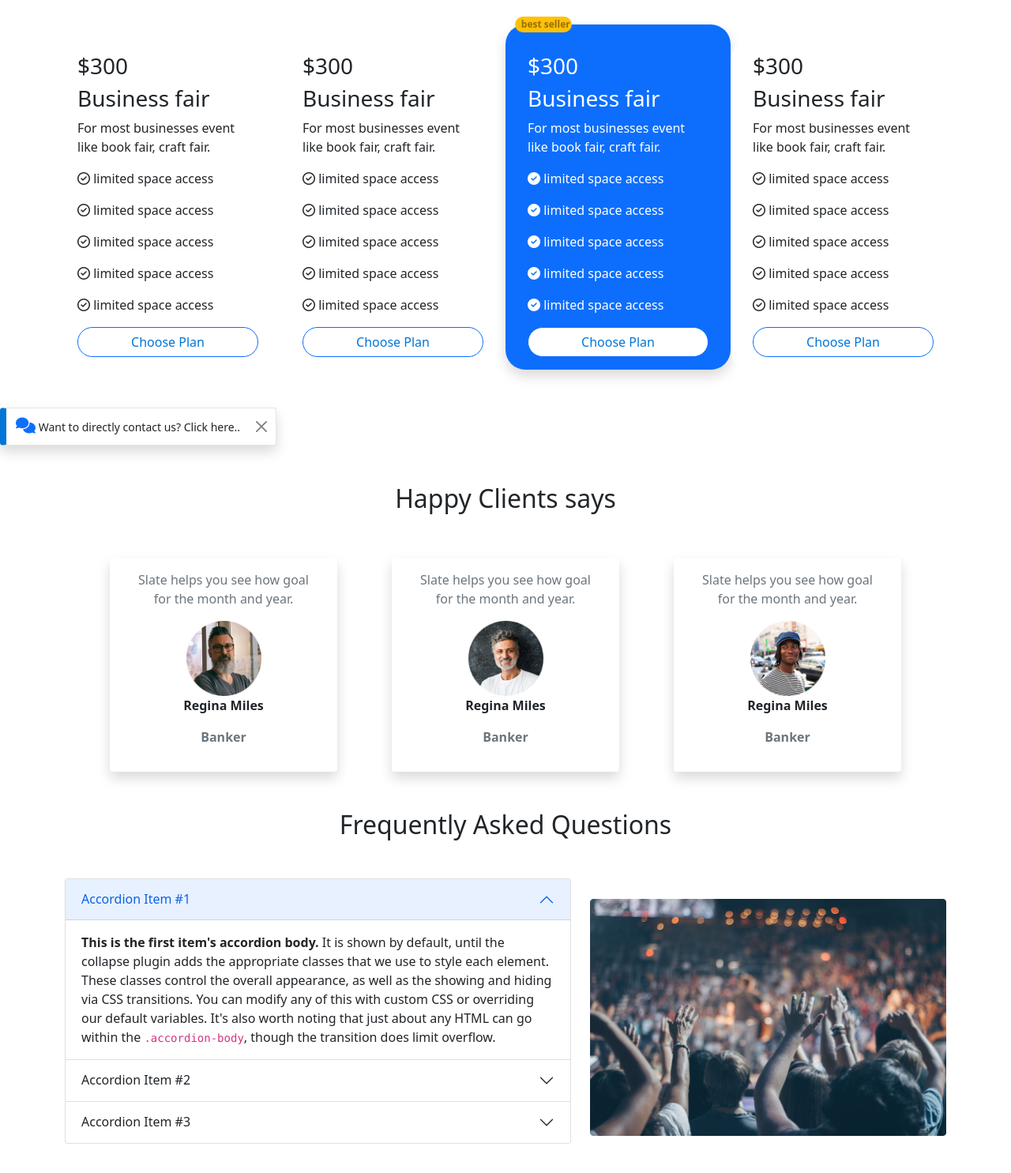
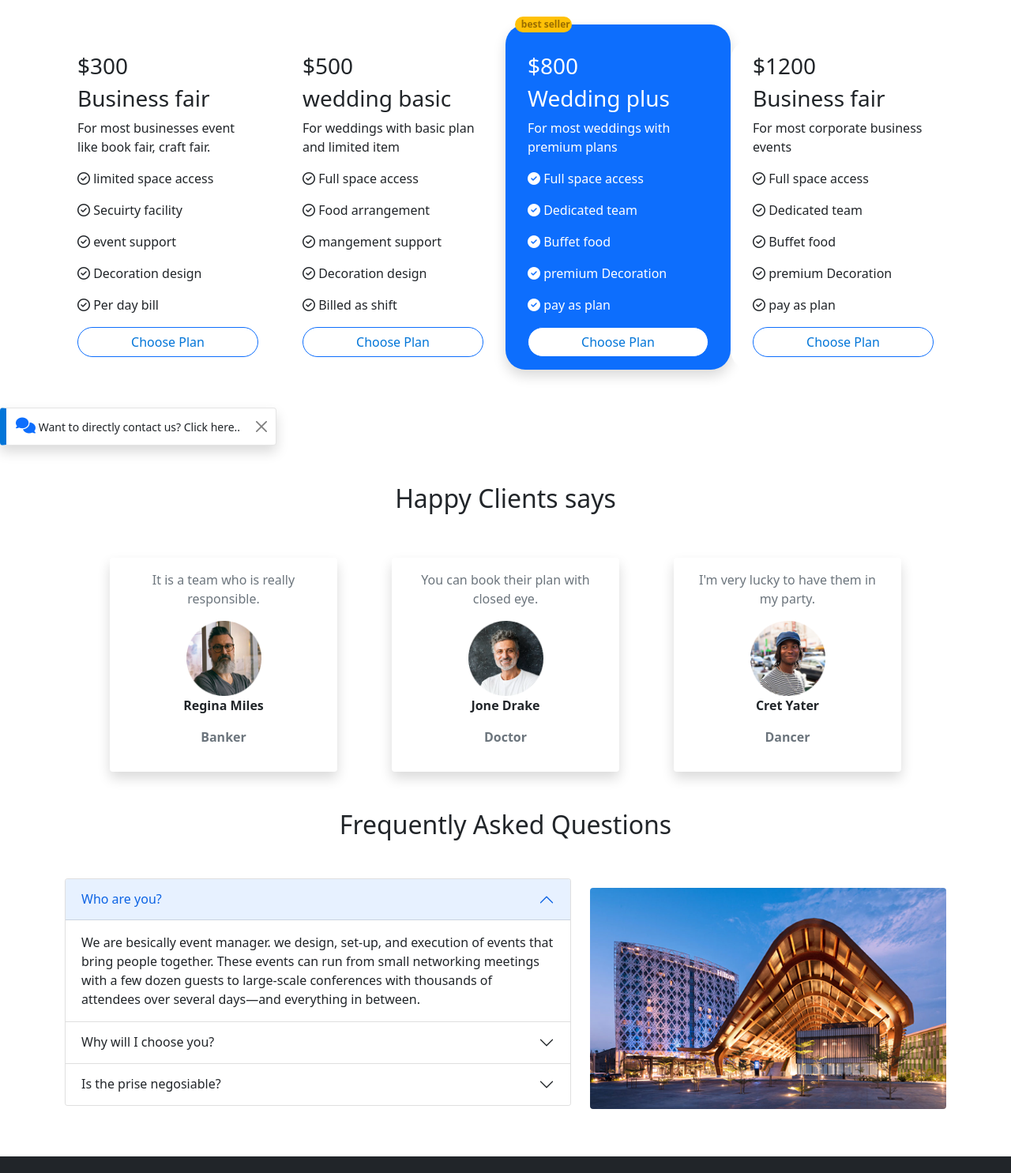
Before and after one commit to mh4bib/convention-center, a plain HTML site: page index.html in a window 1280 px wide. Shown: the part 695-2180 px from the top of the page at 79% size. Drawn offline with nearby package versions, Linux system fonts and the light colour scheme.

Commit message:
final commit

```diff
--- a/css/style.css
+++ b/css/style.css
@@ -1,4 +1,7 @@
-
+.title{
+    font-size: 1.2rem;
+    font-weight: 700;
+}
 .my-card{
     border: none;
     border-radius: 25px;
--- a/index.html
+++ b/index.html
@@ -16,9 +16,9 @@
     <header>
         <!-- navbar starts  -->
         <nav class="navbar navbar-expand-lg navbar-light bg-white">
-            <div class="container">
+            <div class="container align-items-center">
               <div>
-                <a class="navbar-brand" href="#">Lorem Convention Center</a>
+                <a class="navbar-brand title" href="#">MH Convention Center</a>
               </div>
               <div>
                 <button class="navbar-toggler" type="button" data-bs-toggle="collapse" data-bs-target="#navbarSupportedContent" aria-controls="navbarSupportedContent" aria-expanded="false" aria-label="Toggle navigation">
@@ -54,26 +54,26 @@
             </div>
             <div class="carousel-inner">
               <div class="carousel-item active">
-                <img src="images/banner.png" class="d-block w-100" alt="...">
+                <img src="images/wedding.png" class="d-block w-100" alt="...">
                 <div class="carousel-caption">
-                  <h5>First slide label</h5>
-                  <p>Some representative placeholder content for the first slide.</p>
+                  <h5>Wedding</h5>
+                  <p>We will make spesial your wedding ceremony.</p>
                   <button type="button" class="btn btn-primary">Primary</button>
                 </div>
               </div>
               <div class="carousel-item">
-                <img src="images/banner.png" class="d-block w-100" alt="...">
+                <img src="images/birthday.png" class="d-block w-100" alt="...">
                 <div class="carousel-caption">
-                  <h5>Second slide label</h5>
-                  <p>Some representative placeholder content for the second slide.</p>
+                  <h5>Birthday</h5>
+                  <p>We will wish you a great birthday .</p>
                   <button type="button" class="btn btn-primary">Primary</button>
                 </div>
               </div>
               <div class="carousel-item">
-                <img src="images/banner.png" class="d-block w-100" alt="...">
+                <img src="images/party.png" class="d-block w-100" alt="...">
                 <div class="carousel-caption">
-                  <h5>Third slide label</h5>
-                  <p>Some representative placeholder content for the third slide.</p>
+                  <h5>Party</h5>
+                  <p>You'll just enjoy, rest is ours.</p>
                   <button type="button" class="btn btn-primary">Primary</button>
                 </div>
               </div>
@@ -93,7 +93,7 @@
     <main>
       <!-- plans -->
       <div class="container mt-5 mb-4">
-        <h2 class="text-center mb-5">Our package</h2>
+        <h2 class="text-center mb-5">Our packages</h2>
         <div class="row justify-content-evenly align-items-end">
           <div class="card mb-4 border-light col-sm-11 col-md-5 col-lg-3 my-card" style="max-width: 18rem;">
             <div class="card-body">
@@ -101,10 +101,10 @@
               <h3>Business fair</h3>
               <p>For most businesses event like book fair, craft fair.</p>
               <p><i class="far fa-check-circle"></i> limited space access</p>
-              <p><i class="far fa-check-circle"></i> limited space access</p>
-              <p><i class="far fa-check-circle"></i> limited space access</p>
-              <p><i class="far fa-check-circle"></i> limited space access</p>
-              <p><i class="far fa-check-circle"></i> limited space access</p>
+              <p><i class="far fa-check-circle"></i> Secuirty facility</p>
+              <p><i class="far fa-check-circle"></i> event support</p>
+              <p><i class="far fa-check-circle"></i> Decoration design</p>
+              <p><i class="far fa-check-circle"></i> Per day bill</p>
               <div class="d-grid gap-2">
                 <button class="btn btn-primary my-button" type="button">Choose Plan</button>
               </div>
@@ -112,14 +112,14 @@
           </div>
           <div class="card mb-4 border-light col-lg-3 my-card" style="max-width: 18rem;">
             <div class="card-body">
-              <h3>$300</h3>
-              <h3>Business fair</h3>
-              <p>For most businesses event like book fair, craft fair.</p>
-              <p><i class="far fa-check-circle"></i> limited space access</p>
-              <p><i class="far fa-check-circle"></i> limited space access</p>
-              <p><i class="far fa-check-circle"></i> limited space access</p>
-              <p><i class="far fa-check-circle"></i> limited space access</p>
-              <p><i class="far fa-check-circle"></i> limited space access</p>
+              <h3>$500</h3>
+              <h3>wedding basic</h3>
+              <p>For weddings with basic plan and limited item</p>
+              <p><i class="far fa-check-circle"></i> Full space access</p>
+              <p><i class="far fa-check-circle"></i> Food arrangement</p>
+              <p><i class="far fa-check-circle"></i> mangement support</p>
+              <p><i class="far fa-check-circle"></i> Decoration design</p>
+              <p><i class="far fa-check-circle"></i> Billed as shift</p>
               <div class="d-grid gap-2">
                 <button class="btn btn-primary my-button" type="button">Choose Plan</button>
               </div>
@@ -128,14 +128,14 @@
           <div class="card mb-4 bg-primary col-lg-3 text-white shadow my-card" style="max-width: 18rem;">
               <span class="badge bg-warning my-badge">best seller</span>
             <div class="card-body">
-              <h3>$300</h3>
-              <h3>Business fair</h3>
-              <p>For most businesses event like book fair, craft fair.</p>
-              <p><i class="fas fa-check-circle"></i> limited space access</p>
-              <p><i class="fas fa-check-circle"></i> limited space access</p>
-              <p><i class="fas fa-check-circle"></i> limited space access</p>
-              <p><i class="fas fa-check-circle"></i> limited space access</p>
-              <p><i class="fas fa-check-circle"></i> limited space access</p>
+              <h3>$800</h3>
+              <h3>Wedding plus</h3>
+              <p>For most weddings with premium plans</p>
+              <p><i class="fas fa-check-circle"></i> Full space access</p>
+              <p><i class="fas fa-check-circle"></i> Dedicated team</p>
+              <p><i class="fas fa-check-circle"></i> Buffet food</p>
+              <p><i class="fas fa-check-circle"></i> premium Decoration</p>
+              <p><i class="fas fa-check-circle"></i> pay as plan</p>
               <div class="d-grid gap-2">
                 <button class="btn btn-primary my-button" type="button">Choose Plan</button>
               </div>
@@ -143,14 +143,14 @@
           </div>
           <div class="card mb-4 border-light col-lg-3 my-card" style="max-width: 18rem;">
             <div class="card-body">
-              <h3>$300</h3>
+              <h3>$1200</h3>
               <h3>Business fair</h3>
-              <p>For most businesses event like book fair, craft fair.</p>
-              <p><i class="far fa-check-circle"></i> limited space access</p>
-              <p><i class="far fa-check-circle"></i> limited space access</p>
-              <p><i class="far fa-check-circle"></i> limited space access</p>
-              <p><i class="far fa-check-circle"></i> limited space access</p>
-              <p><i class="far fa-check-circle"></i> limited space access</p>
+              <p>For most corporate business events</p>
+              <p><i class="far fa-check-circle"></i> Full space access</p>
+              <p><i class="far fa-check-circle"></i> Dedicated team</p>
+              <p><i class="far fa-check-circle"></i> Buffet food</p>
+              <p><i class="far fa-check-circle"></i> premium Decoration</p>
+              <p><i class="far fa-check-circle"></i> pay as plan</p>
               <div class="d-grid gap-2">
                 <button class="btn btn-primary my-button" type="button">Choose Plan</button>
               </div>
@@ -173,7 +173,7 @@
         <div class="row justify-content-evenly">
           <div class="card col-sm-12 col-md-6 col-lg-4 mt-5 shadow rounded my-card" style="max-width: 18rem;">
             <div class="card-body text-center">
-              <p class="card-text text-muted">Slate helps you see how goal for the month and year.</p>
+              <p class="card-text text-muted">It is a team who is really responsible.</p>
               <img src="images/person 1.png" class="my-img" alt="...">
               <p class="fw-bold">Regina Miles</p>
               <p class="fw-bold text-muted">Banker</p>
@@ -181,18 +181,18 @@
           </div>
           <div class="card col-sm-12 col-md-6 col-lg-4 mt-5 shadow rounded my-card" style="max-width: 18rem;">
             <div class="card-body text-center">
-              <p class="card-text text-muted">Slate helps you see how goal for the month and year.</p>
+              <p class="card-text text-muted">You can book their plan with closed eye.</p>
               <img src="images/person 2.png" class="my-img" alt="...">
-              <p class="fw-bold">Regina Miles</p>
-              <p class="fw-bold text-muted">Banker</p>
+              <p class="fw-bold">Jone Drake</p>
+              <p class="fw-bold text-muted">Doctor</p>
             </div>
           </div>
           <div class="card col-sm-12 col-md-6 col-lg-4 mt-5 shadow rounded my-card" style="max-width: 18rem;">
             <div class="card-body text-center">
-              <p class="card-text text-muted">Slate helps you see how goal for the month and year.</p>
+              <p class="card-text text-muted">I'm very lucky to have them in my party.</p>
               <img src="images/person 3.png" class="my-img" alt="...">
-              <p class="fw-bold">Regina Miles</p>
-              <p class="fw-bold text-muted">Banker</p>
+              <p class="fw-bold">Cret Yater</p>
+              <p class="fw-bold text-muted">Dancer</p>
             </div>
           </div>
         </div>
@@ -206,43 +206,43 @@
               <div class="accordion-item">
                 <h2 class="accordion-header" id="headingOne">
                   <button class="accordion-button" type="button" data-bs-toggle="collapse" data-bs-target="#collapseOne" aria-expanded="true" aria-controls="collapseOne">
-                    Accordion Item #1
+                   Who are you?
                   </button>
                 </h2>
                 <div id="collapseOne" class="accordion-collapse collapse show" aria-labelledby="headingOne" data-bs-parent="#accordionExample">
                   <div class="accordion-body">
-                    <strong>This is the first item's accordion body.</strong> It is shown by default, until the collapse plugin adds the appropriate classes that we use to style each element. These classes control the overall appearance, as well as the showing and hiding via CSS transitions. You can modify any of this with custom CSS or overriding our default variables. It's also worth noting that just about any HTML can go within the <code>.accordion-body</code>, though the transition does limit overflow.
+                    We are besically event manager. we design, set-up, and execution of events that bring people together. These events can run from small networking meetings with a few dozen guests to large-scale conferences with thousands of attendees over several days—and everything in between.
                   </div>
                 </div>
               </div>
               <div class="accordion-item">
                 <h2 class="accordion-header" id="headingTwo">
                   <button class="accordion-button collapsed" type="button" data-bs-toggle="collapse" data-bs-target="#collapseTwo" aria-expanded="false" aria-controls="collapseTwo">
-                    Accordion Item #2
+                    Why will I choose you?
                   </button>
                 </h2>
                 <div id="collapseTwo" class="accordion-collapse collapse" aria-labelledby="headingTwo" data-bs-parent="#accordionExample">
                   <div class="accordion-body">
-                    <strong>This is the second item's accordion body.</strong> It is hidden by default, until the collapse plugin adds the appropriate classes that we use to style each element. These classes control the overall appearance, as well as the showing and hiding via CSS transitions. You can modify any of this with custom CSS or overriding our default variables. It's also worth noting that just about any HTML can go within the <code>.accordion-body</code>, though the transition does limit overflow.
+                    Choice is yours but we want say something n event manager oversees the design, set-up, and execution of events that bring people together. These events can run from small networking meetings with a few dozen guests to large-scale conferences with thousands of attendees over several days.
                   </div>
                 </div>
               </div>
               <div class="accordion-item">
                 <h2 class="accordion-header" id="headingThree">
                   <button class="accordion-button collapsed" type="button" data-bs-toggle="collapse" data-bs-target="#collapseThree" aria-expanded="false" aria-controls="collapseThree">
-                    Accordion Item #3
+                    Is the prise negosiable?
                   </button>
                 </h2>
                 <div id="collapseThree" class="accordion-collapse collapse" aria-labelledby="headingThree" data-bs-parent="#accordionExample">
                   <div class="accordion-body">
-                    <strong>This is the third item's accordion body.</strong> It is hidden by default, until the collapse plugin adds the appropriate classes that we use to style each element. These classes control the overall appearance, as well as the showing and hiding via CSS transitions. You can modify any of this with custom CSS or overriding our default variables. It's also worth noting that just about any HTML can go within the <code>.accordion-body</code>, though the transition does limit overflow.
+                    We will make your ceremony or party enjoyable. event manager oversees the design, set-up, and execution of events that bring people together. These events can run from small networking meetings with a few dozen guests to large-scale conferences with thousands of attendees over several days—and everything.
                   </div>
                 </div>
               </div>
             </div>
           </div>
           <div class="col-sm-12 col-md-6 col-lg-5">
-            <img src="images/people.png" alt="" class="img-fluid">
+            <img src="images/center.png" alt="" class="img-fluid rounded">
           </div>
         </div>
       </div>
@@ -252,12 +252,12 @@
       <div class="container text-white">
         <div class="row justify-content-between align-items-center j">
           <div class="col-xl-2 col-lg-3 col-md-4 text-center order-md-1 order-2">
-            <small>©2020 bike. All rights reserved</small>
+            <small>©2020 mh. All rights reserved</small>
           </div>
           <div class="col-xl-2 col-lg-3 col-md-4 text-center order-md-2 order-1">
             <h4 class="mb-4">Get the App on</h4>
-            <a href=""><img src="images/Google Play Badge.png" alt="" class="mb-3"></a>
-            <a href=""><img src="images/App Store Badge.png" alt="" class="mb-3"></a>
+            <a href="https://apps.apple.com/us/app/podio/id404183617" target="_blank"><img src="images/Google Play Badge.png" alt="" class="mb-3"></a>
+            <a href="https://play.google.com/store/apps/details?id=com.podio&hl=en_US" target="_blank"><img src="images/App Store Badge.png" alt="" class="mb-3"></a>
           </div>
       </div>
       </div>
```
Also changed, not shown: icons/Vector.svg (deleted), icons/arrow-forward 1.svg (deleted), icons/ctor.svg (deleted), icons/menu-2 1.svg (deleted), icons/watermark.svg (deleted), images/birthday.png (added), images/center.png (added), images/party.png (added), images/people.png (deleted), images/wedding.png.
